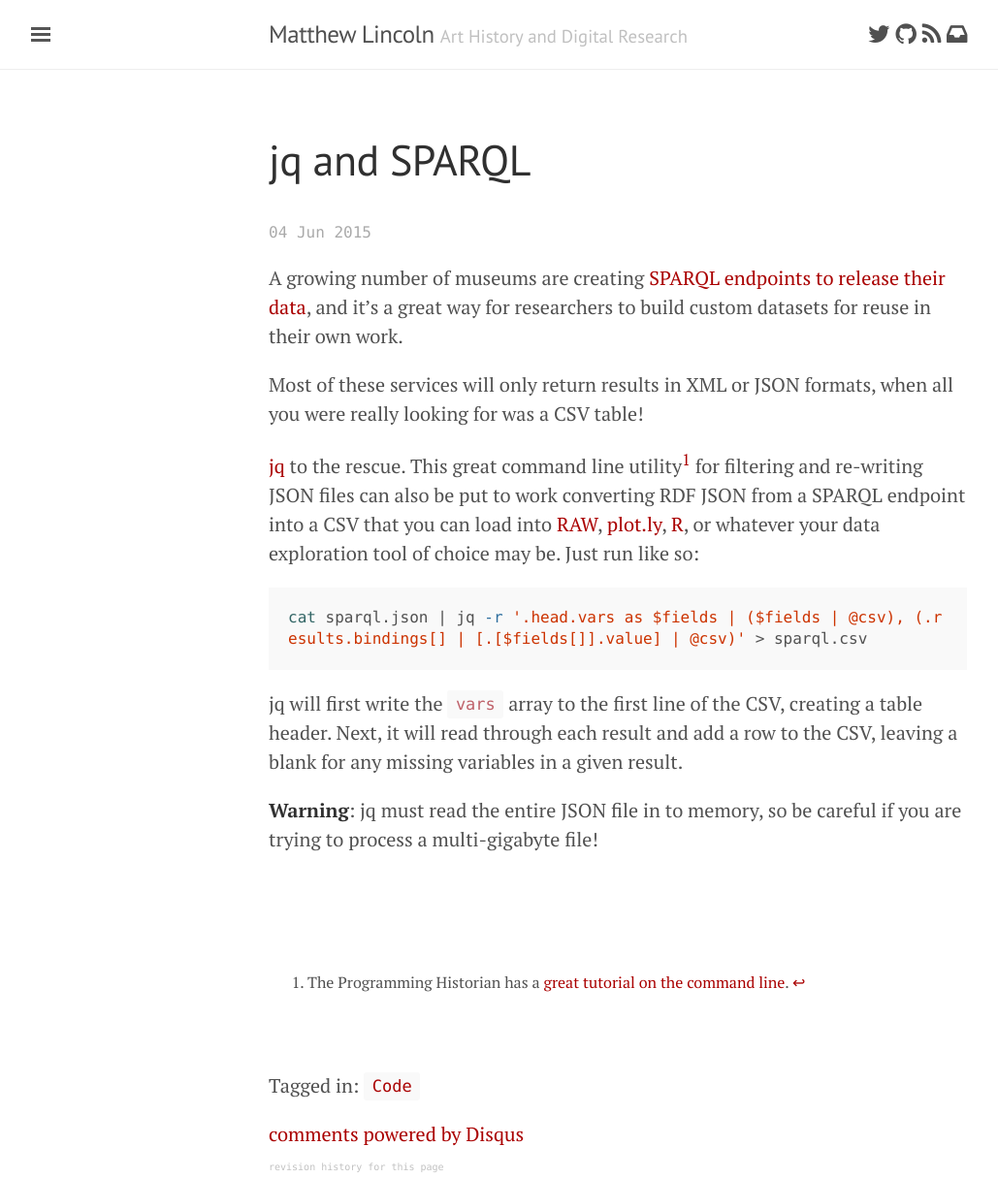
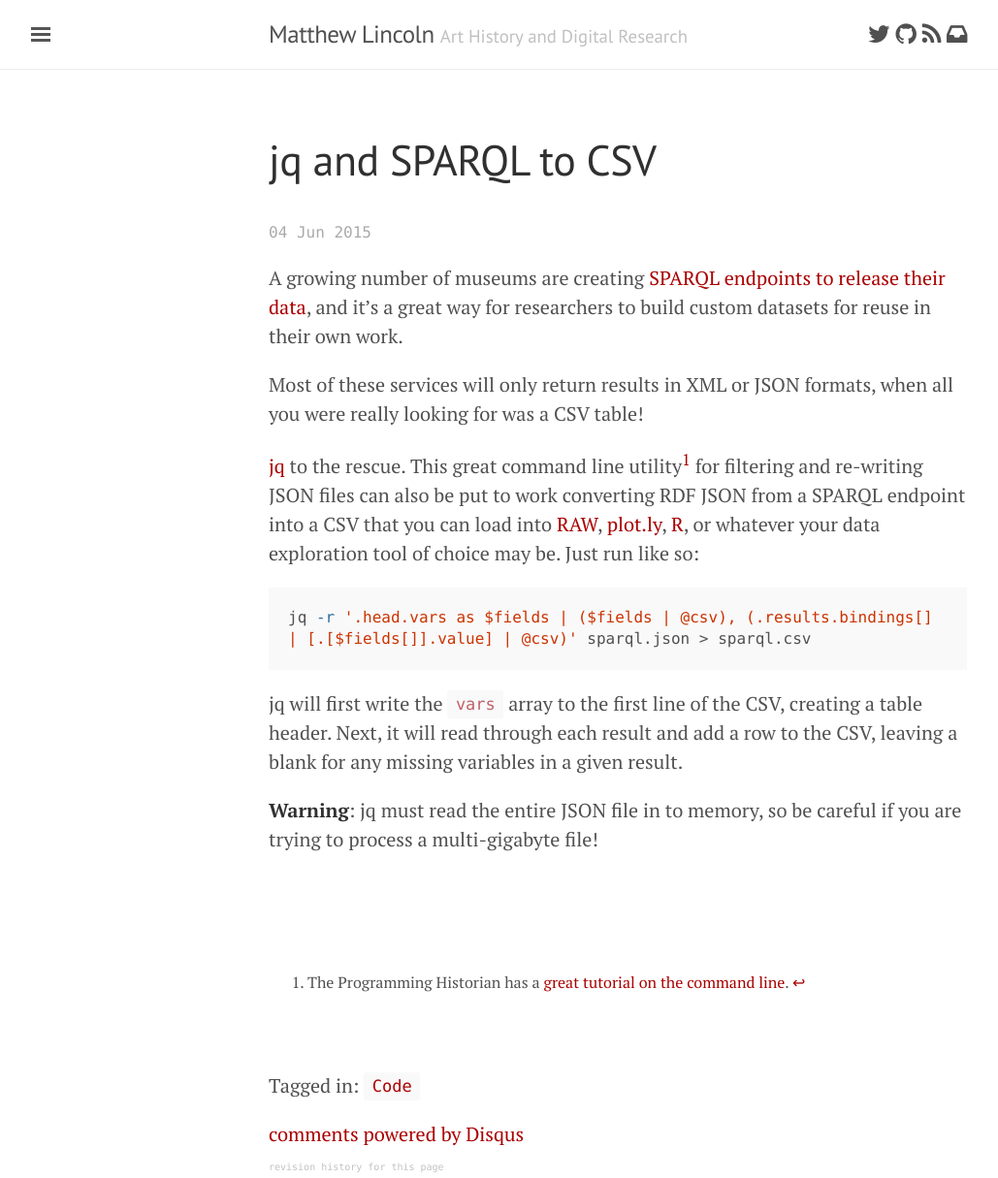
Before and after one commit to mdlincoln/mdlincoln.github.io, a Jekyll site: the page built from _posts/2015-06-04-jq-and-sparql.md, in a window 1280 px wide. Shown: the whole page at 97% size, without its empty margins (3-1032 px from the left). Built offline with Jekyll 4.4.1, drawn with Linux system fonts in a browser that asks for light colours; nearby versions of some CDN libraries; comment, search, counter and statistics services are not loaded.

Commit message:
better jq syntax

```diff
--- a/_posts/2015-06-04-jq-and-sparql.md
+++ b/_posts/2015-06-04-jq-and-sparql.md
@@ -1,7 +1,7 @@
 ---
 layout: post
 comments: true
-title: "jq and SPARQL"
+title: "jq and SPARQL to CSV"
 date: 2015-06-04 11:16
 tags:
 - Code
@@ -16,7 +16,7 @@ This great command line utility[^cl] for filtering and re-writing JSON files can
 Just run like so:
 
 {% highlight sh %}
-cat sparql.json | jq -r '.head.vars as $fields | ($fields | @csv), (.results.bindings[] | [.[$fields[]].value] | @csv)' > sparql.csv
+jq -r '.head.vars as $fields | ($fields | @csv), (.results.bindings[] | [.[$fields[]].value] | @csv)' sparql.json > sparql.csv
 {% endhighlight %}
 
 jq will first write the `vars` array to the first line of the CSV, creating a table header.
```
